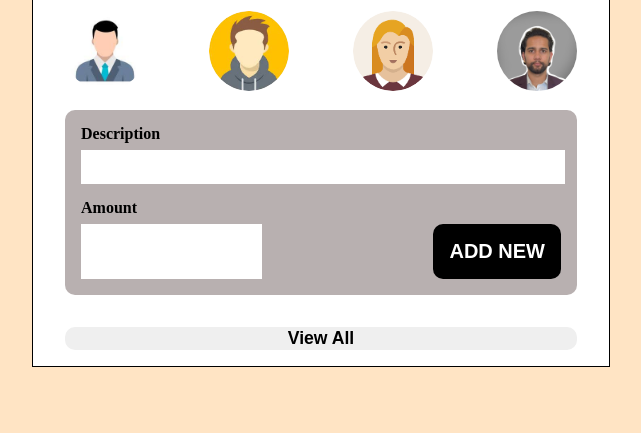
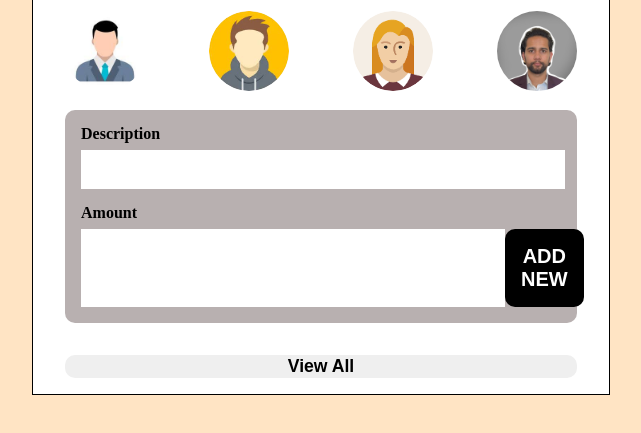
Before and after one commit to 5sarad/Split-Cost, a plain HTML site: page index.html in a window 1280 px wide. Shown: the part 269-702 px from the top of the page, without its empty margins (319-960 px from the left). Drawn offline with Linux system fonts and the light colour scheme.

Commit message:
README.md file created

```diff
--- a/index.html
+++ b/index.html
@@ -3,7 +3,7 @@
 <head>
     <meta charset="UTF-8">
     <meta name="viewport" content="width=device-width, initial-scale=1.0">
-    <title>Document</title>
+    <title>Split Cost App</title>
     <link rel="stylesheet" href="styles.css">
     <script defer src="./app.js"></script>
 </head>
--- a/styles.css
+++ b/styles.css
@@ -75,6 +75,9 @@ header h1{
 .item-add-content{
     border-radius: 10px;
 }
+input[type="text"] {
+    font-size: 2rem;
+}
 .description{
     font-size: 1rem;
     font-weight: bold;
@@ -92,6 +95,7 @@ header h1{
 .amount input{
     line-height: 2rem;
     border: none;
+
 }
 .amount div{
     display: flex;
```
Also changed, not shown: images/image.png (added), images/splitcost-ss.png (added), 1 other file.
